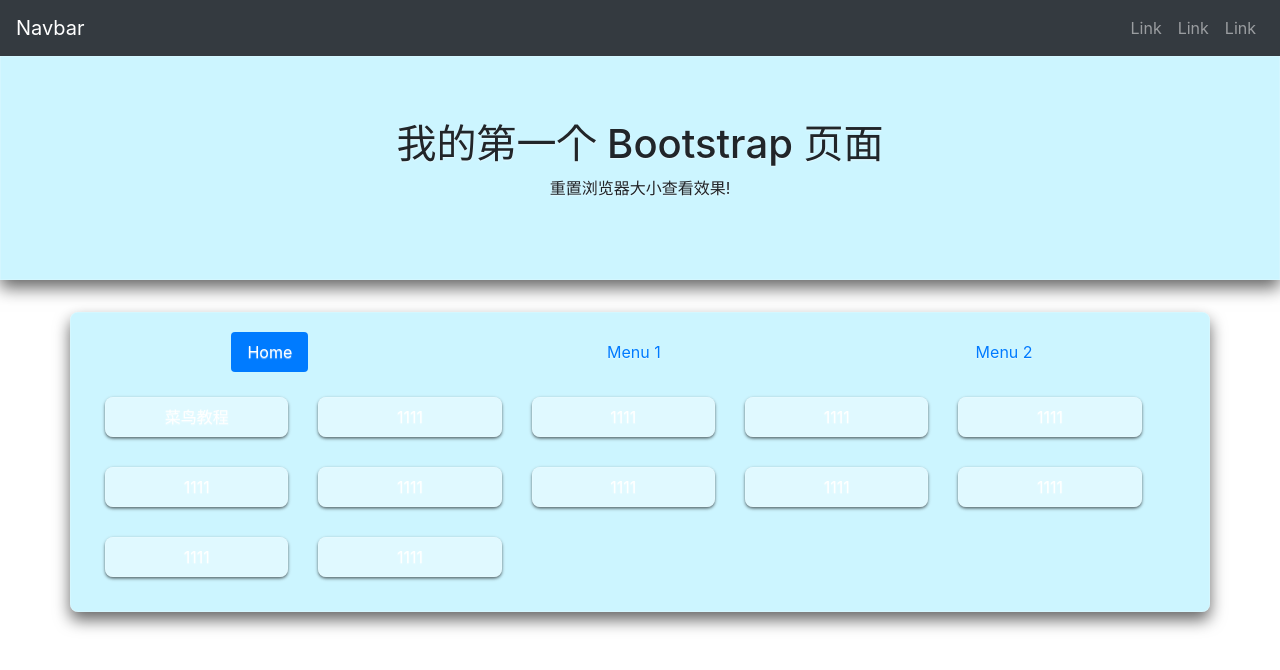
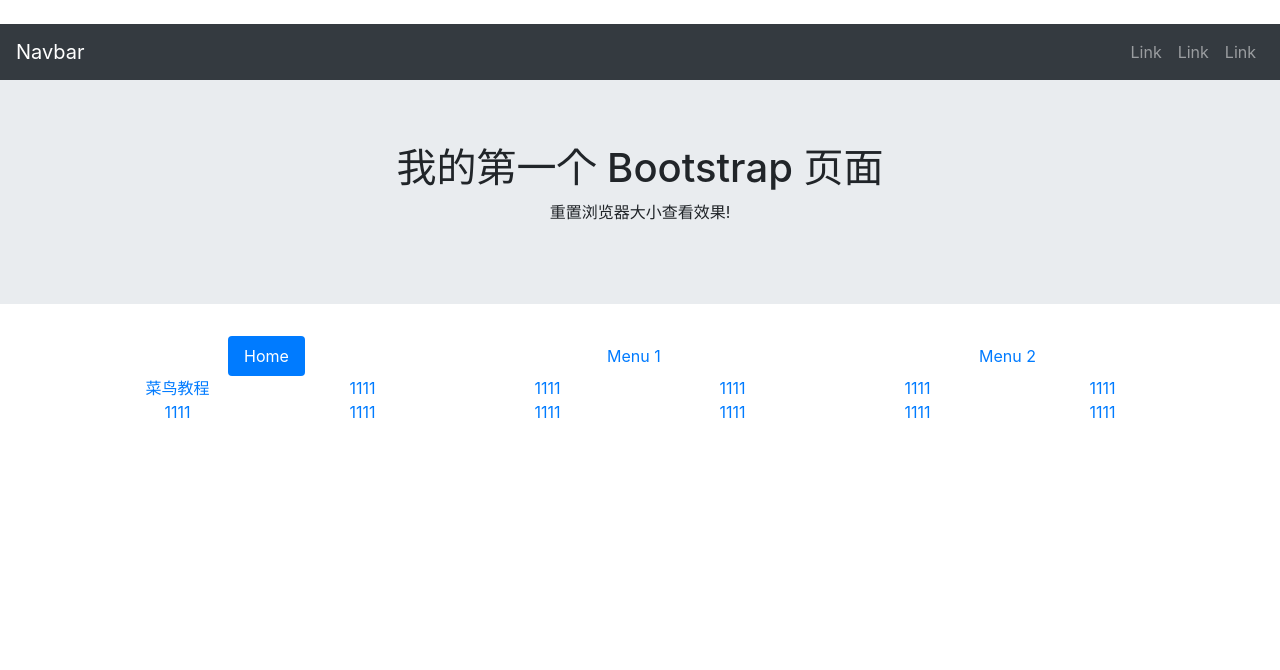
Before and after one commit to xuemoe/Bookmark, a plain HTML site: page bk/index.html in a window 1280 px wide. Drawn offline with nearby package versions, Linux system fonts and the light colour scheme.

Commit message:
Update index.html

```diff
--- a/bk/index.html
+++ b/bk/index.html
@@ -5,79 +5,16 @@
         <title>书签记录</title>
         <meta name="viewport" content="width=device-width, initial-scale=1, shrink-to-fit=no">
         <link rel="stylesheet" href="../css/bootstrap.min.css" />
+        <link rel="stylesheet" href="../css/yinghua.css">
         <script src="../js/jquery.min.js"></script>
         <script src="../js/bootstrap.min.js"></script>
-        <style>
-            .col {
-                height: 60px;
-                border: 1px solid #333;
-                padding: 10px;
-            }
-
-           body{
-                margin: 0;
-                background-image:url(../img/6f5602587b97909284db_1920x1080.jpg);
-                background-position:center 56px;
-                background-size:cover;
-                background-attachment:fixed;
-                -webkit-background-size: cover;
-                -moz-background-size: cover;
-                -o-background-size: cover;
-            }
-            .a,.b{
-                /* 透明玻璃效果 */
-                /* 需要背景透明 */
-                background-color:rgba(0,204,255,.2);
-                /* 实现边框效果,实现外部阴影效果 */
-                box-shadow: 0 0 0 0.5px hsla(240,0%,100%,.3) inset,0 .5em 1em rgba(0, 0, 0, 0.6);
-                /* CSS3 文字阴影效果 */
-                text-shadow: 0 1px 1px hsla(240,0%,100%,.5);
-            }
-            .b{
-                /* height: 420px; */
-                padding: 20px;
-                border-radius: 8px;
-            }
-
-            .c{
-                margin-bottom: 10px;
-            }
-
-            .col-md-2{
-                border-radius: 8px;
-                margin: 15px;
-                background-color: rgba(255,255,255,.4);
-                box-shadow: 0 0 0 0.5px hsla(240,0%,100%,.3) inset,0 .1em 0.2em rgba(0, 0, 0, 0.6);
-            }
-
-            .col-md-2 a{
-                display: inline-block;
-                line-height: 40px;
-                width: 100%;
-                text-decoration: none;
-                color: #FFFFFF;
-            }
-
-            .col-md-2:hover{
-                background-color: rgba(255,255,255,.5);
-                box-shadow: 0 0 0 0.5px hsla(240,0%,100%,.3) inset,0 .5em 1em rgba(0, 0, 0, 0.6);
-            }
-
-            .col-md-2:active{
-                background-color: rgba(255,255,255,.7);
-            }
-
-            @media screen and (max-width: 768px){
-                .col-md-2{
-                    margin:1px auto;
-                }
-            }
-
-
-        </style>
-
     </head>
     <body>
+
+        <div class="cherry">
+            <img id="yinghua" src="../img/yinghua.png" alt="">
+        </div>
+        <script src="../js/yinghua.js"></script>
         <!-- 导航 -->
         <nav class="navbar navbar-expand-md bg-dark navbar-dark">
             <!-- Brand -->
@@ -101,11 +38,9 @@
                         <a class="nav-link" href="#">Link</a>
                     </li>
                 </ul>
-
-
-
             </div>
         </nav>
+
         <div class="jumbotron jumbotron-fluid text-center a">
             <h1>我的第一个 Bootstrap 页面</h1>
             <p>重置浏览器大小查看效果!</p>
@@ -253,5 +188,18 @@
 
                 </div>
             </div>
+
+            <script>
+                $(function() {
+                    $('.cherry').Cherry_Blossoms({
+                        is_Cherry: true, //是否生成樱花
+                        image_min: 10, //花瓣最小宽度和高度
+                        image_max: 50, //花瓣最大宽度和高度
+                        time_min: 10000, //花瓣最快下坠时间
+                        time_max: 20000, //花瓣最慢下坠时间
+                        interval: 500 //花瓣生成时间间隔
+                    })
+                })
+            </script>
     </body>
 </html>
```
Lines whose indentation alone changed are shown as unchanged.
